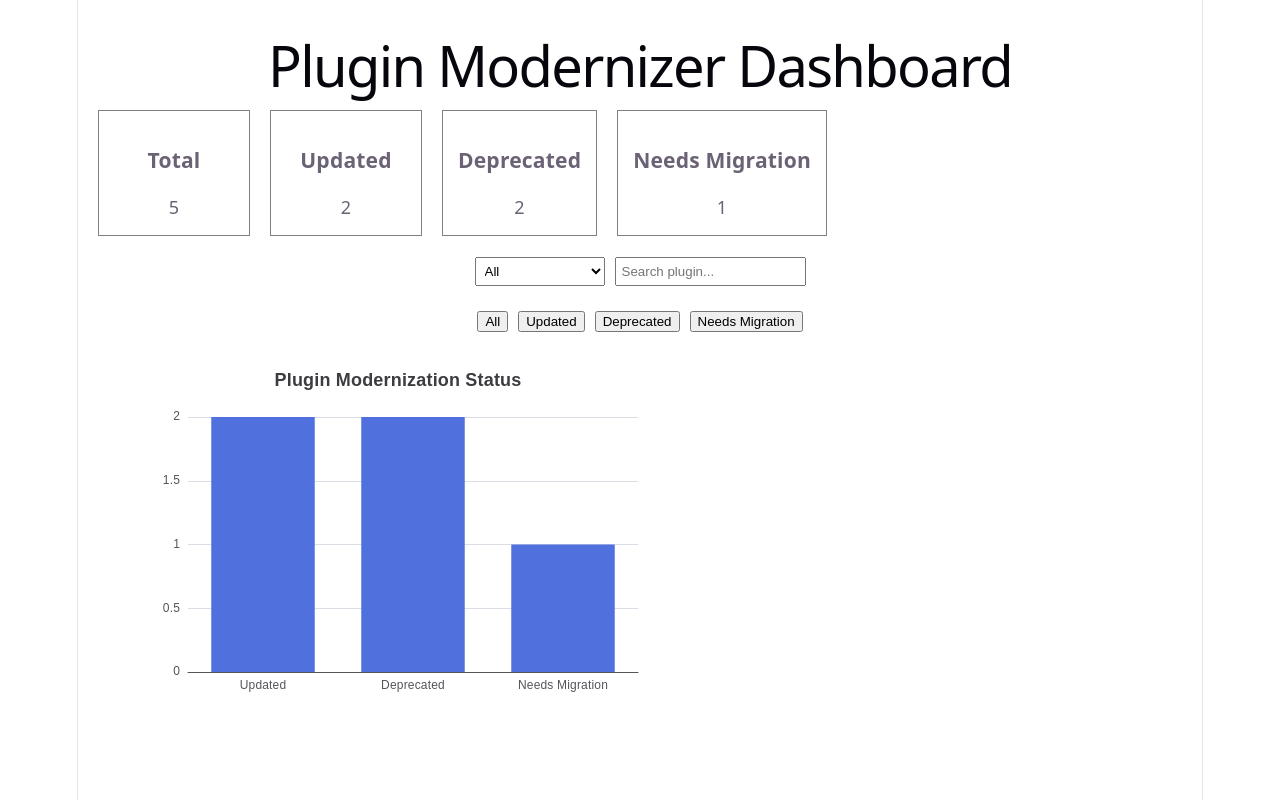
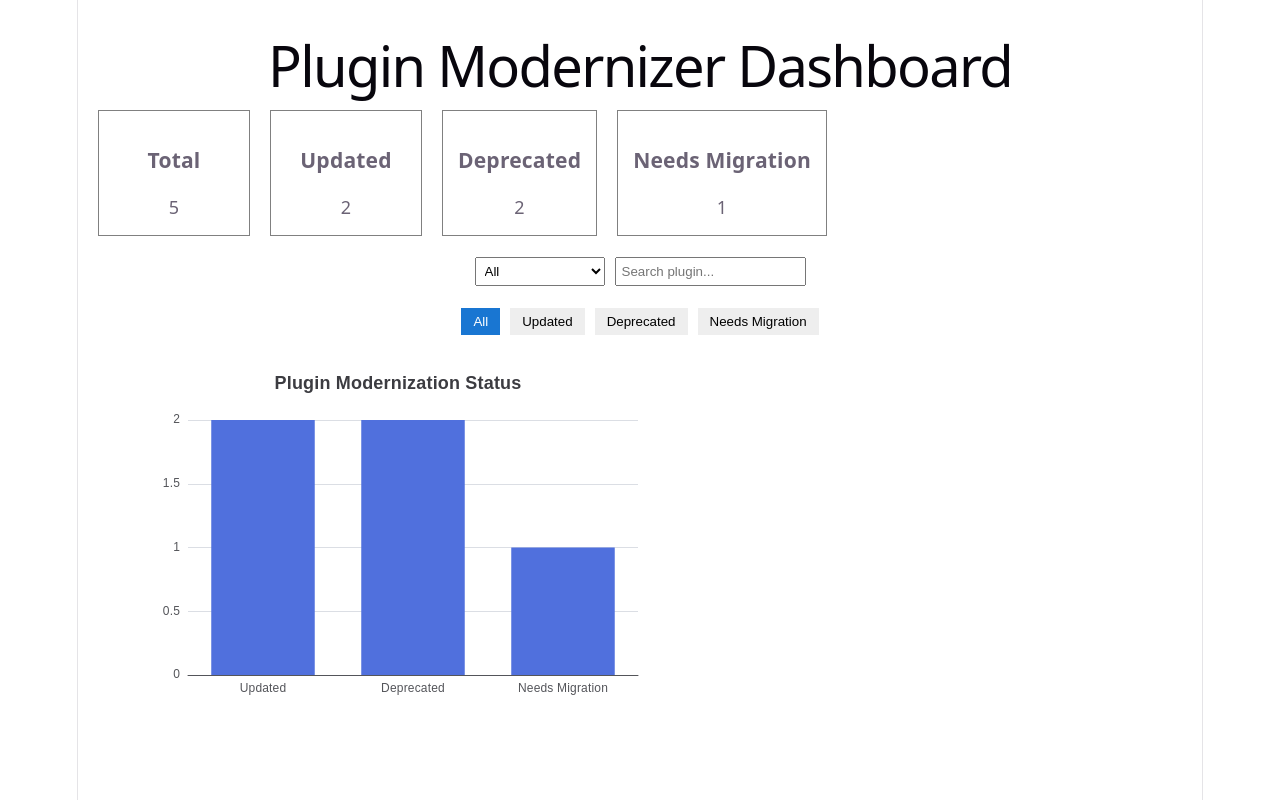
Before and after one commit to RKdecoder1402/plugin-modernizer-stats-Visualization, a React (Vite) app: page / in a window 1280 px wide. Shown: the top 800 px of the page. Built offline with nearby package versions, Linux system fonts and the light colour scheme.

Commit message:
replace dropdown with quick filter buttons

```diff
--- a/src/App.tsx
+++ b/src/App.tsx
@@ -150,17 +150,54 @@
 
       {/* SORT */}
      <div style={{ marginBottom: "20px" }}>
-  <button onClick={() => setFilter("all")}>All</button>
+  <button
+    onClick={() => setFilter("all")}
+    style={{
+      background: filter === "all" ? "#1976d2" : "#eee",
+      color: filter === "all" ? "white" : "black",
+      padding: "6px 12px",
+      border: "none",
+    }}
+  >
+    All
+  </button>
 
-  <button onClick={() => setFilter("updated")} style={{ marginLeft: "10px" }}>
+  <button
+    onClick={() => setFilter("updated")}
+    style={{
+      marginLeft: "10px",
+      background: filter === "updated" ? "#1976d2" : "#eee",
+      color: filter === "updated" ? "white" : "black",
+      padding: "6px 12px",
+      border: "none",
+    }}
+  >
     Updated
   </button>
 
-  <button onClick={() => setFilter("deprecated")} style={{ marginLeft: "10px" }}>
+  <button
+    onClick={() => setFilter("deprecated")}
+    style={{
+      marginLeft: "10px",
+      background: filter === "deprecated" ? "#1976d2" : "#eee",
+      color: filter === "deprecated" ? "white" : "black",
+      padding: "6px 12px",
+      border: "none",
+    }}
+  >
     Deprecated
   </button>
 
-  <button onClick={() => setFilter("needs_migration")} style={{ marginLeft: "10px" }}>
+  <button
+    onClick={() => setFilter("needs_migration")}
+    style={{
+      marginLeft: "10px",
+      background: filter === "needs_migration" ? "#1976d2" : "#eee",
+      color: filter === "needs_migration" ? "white" : "black",
+      padding: "6px 12px",
+      border: "none",
+    }}
+  >
     Needs Migration
   </button>
 </div>
```
